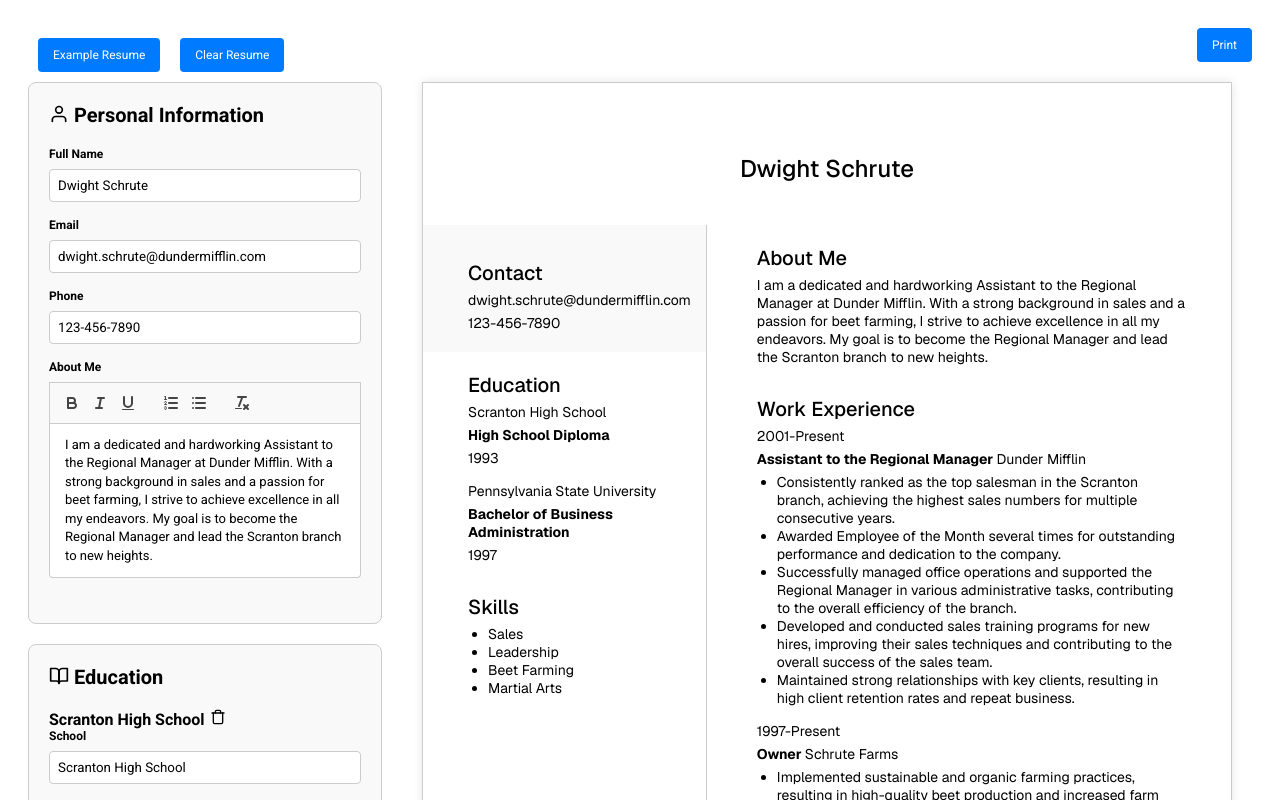
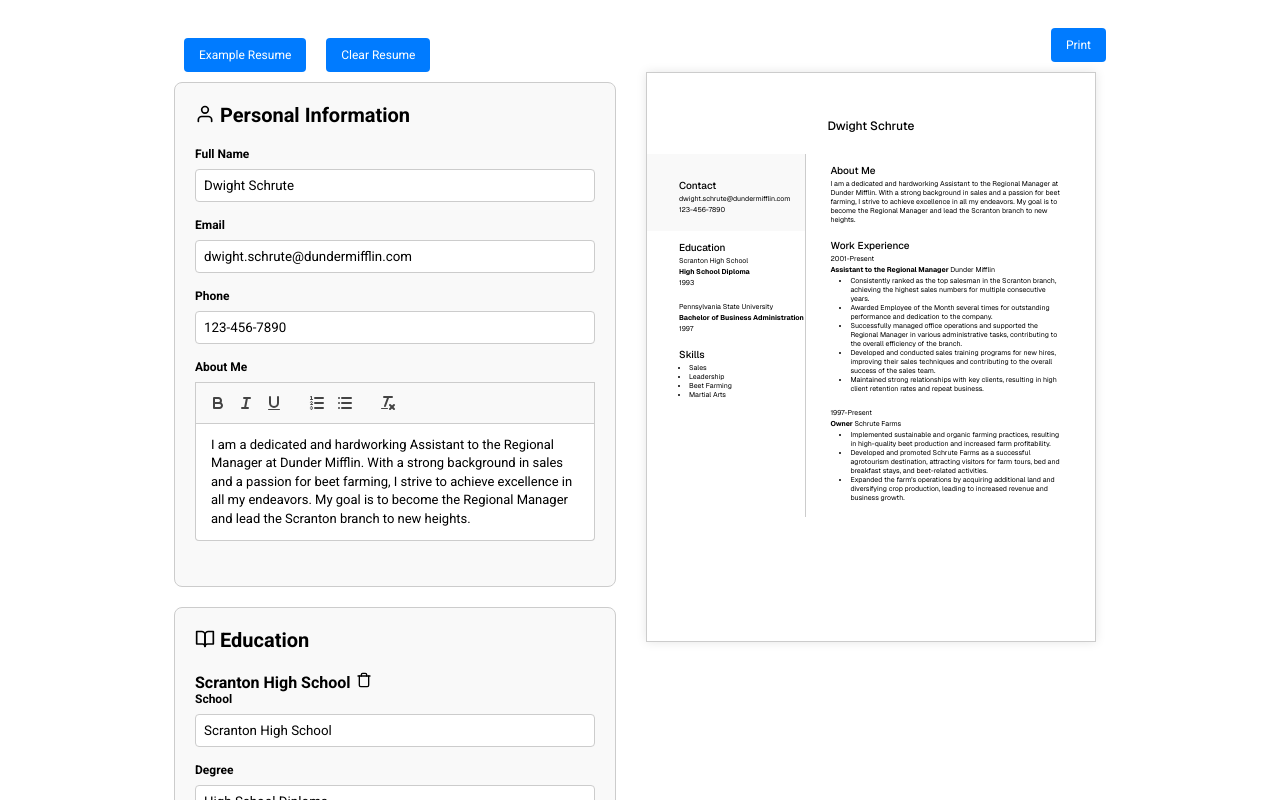
Before and after one commit to morrowdavidson/cv-creator, a React (Vite) app: page / in a window 1280 px wide. Shown: the top 800 px of the page. Built offline with nearby package versions, Linux system fonts and the light colour scheme.

Commit message:
Enhance responsive styles in CommonStyles and CvPrintStyles for better mobile and print layouts

```diff
--- a/src/components/cv-form/CommonStyles.js
+++ b/src/components/cv-form/CommonStyles.js
@@ -1,8 +1,11 @@
 import styled from 'styled-components';
 
 export const Form = styled.form`
-  max-width: 400px;
+  width: 400px;
   font-family: 'Roboto', sans-serif;
+  @media (max-width: 850px) {
+    width: 100%;
+  }
 `;
 
 export const Fieldset = styled.fieldset`
--- a/src/components/cv-print/cvPrintStyles.js
+++ b/src/components/cv-print/cvPrintStyles.js
@@ -7,14 +7,17 @@ export const CvPrintContainer = styled.div`
   position: sticky;
   top: 0;
   font-family: 'Geist', sans-serif;
-  @media (max-width: 1225px) {
+  @media (max-width: 1350px) {
     padding: 10px;
+  }
+  @media print {
+    padding: 20px;
   }
 `;
 
 export const CvPrintWrapper = styled.div`
-  width: 8in; /* Standard paper width */
-  height: 10in; /* Standard paper height */
+  width: 8in;
+  height: 10in;
   padding: 20px;
   border: 1px solid #ccc;
   background-color: #fff;
@@ -23,9 +26,13 @@ export const CvPrintWrapper = styled.div`
   font-family: 'Geist', sans-serif;
   font-weight: 400;
 
-  @media (max-width: 1225px) {
+  @media (max-width: 1350px) {
     width: 4.25in;
     height: 5.5in;
+  }
+  @media print {
+    width: 8in;
+    height: 10in;
   }
 `;
 
@@ -34,9 +41,13 @@ export const Heading1 = styled.h1`
   font-size: 24px;
   text-align: center;
   font-weight: 500;
-  @media (max-width: 1225px) {
+  @media (max-width: 1350px) {
     margin-top: 25px;
     font-size: 12px;
+  }
+  @media print {
+    margin-top: 50px;
+    font-size: 24px;
   }
 `;
 
@@ -46,10 +57,15 @@ export const Heading2 = styled.h2`
   padding-bottom: 5px;
   margin-bottom: 0px;
   font-weight: 500;
-  @media (max-width: 1225px) {
+  @media (max-width: 1350px) {
     margin-top: 10px;
     font-size: 10px;
     padding-bottom: 2px;
+  }
+  @media print {
+    margin-top: 20px;
+    font-size: 20px;
+    padding-bottom: 5px;
   }
 `;
 
@@ -57,10 +73,15 @@ export const UnorderedList = styled.ul`
   margin: 0 0 10px;
   padding-left: 20px;
   font-size: 14px;
-  @media (max-width: 1225px) {
+  @media (max-width: 1350px) {
     padding-left: 10px;
     font-size: 7px;
     margin: 0 0 5px;
+  }
+  @media print {
+    margin: 0 0 10px;
+    padding-left: 20px;
+    font-size: 14px;
   }
 `;
 
@@ -75,32 +96,44 @@ export const Paragraph = styled.p`
     margin: 0 0 5px;
   }
 
-  @media (max-width: 1225px) {
-    padding-left: 10px;
+  @media (max-width: 1350px) {
     font-size: 7px;
     margin: 0 0 2px;
+  }
+  @media print {
+    margin: 0 0 5px;
+    font-size: 14px;
   }
 `;
 
 export const Section = styled.div`
   margin-bottom: 30px;
-  @media (max-width: 1225px) {
+  @media (max-width: 1350px) {
     margin-bottom: 15px;
+  }
+  @media print {
+    margin-bottom: 30px;
   }
 `;
 
 export const About = styled.div`
   margin: 25px;
   border-right: solid 1px #ccc;
-  @media (max-width: 1225px) {
+  @media (max-width: 1350px) {
     margin: 12px;
+  }
+  @media print {
+    margin: 25px;
   }
 `;
 
 export const Work = styled.div`
   margin: 25px;
-  @media (max-width: 1225px) {
+  @media (max-width: 1350px) {
     margin: 12px;
+  }
+  @media print {
+    margin: 25px;
   }
 `;
 export const MainContent = styled.div`
@@ -118,9 +151,6 @@ export const ActionButtons = styled.div`
   display: flex;
   align-items: flex-end;
   flex-direction: column;
-  @media (max-width: 1225px) {
-    display: none;
-  }
 `;
 
 export const Button = styled.button`
```
